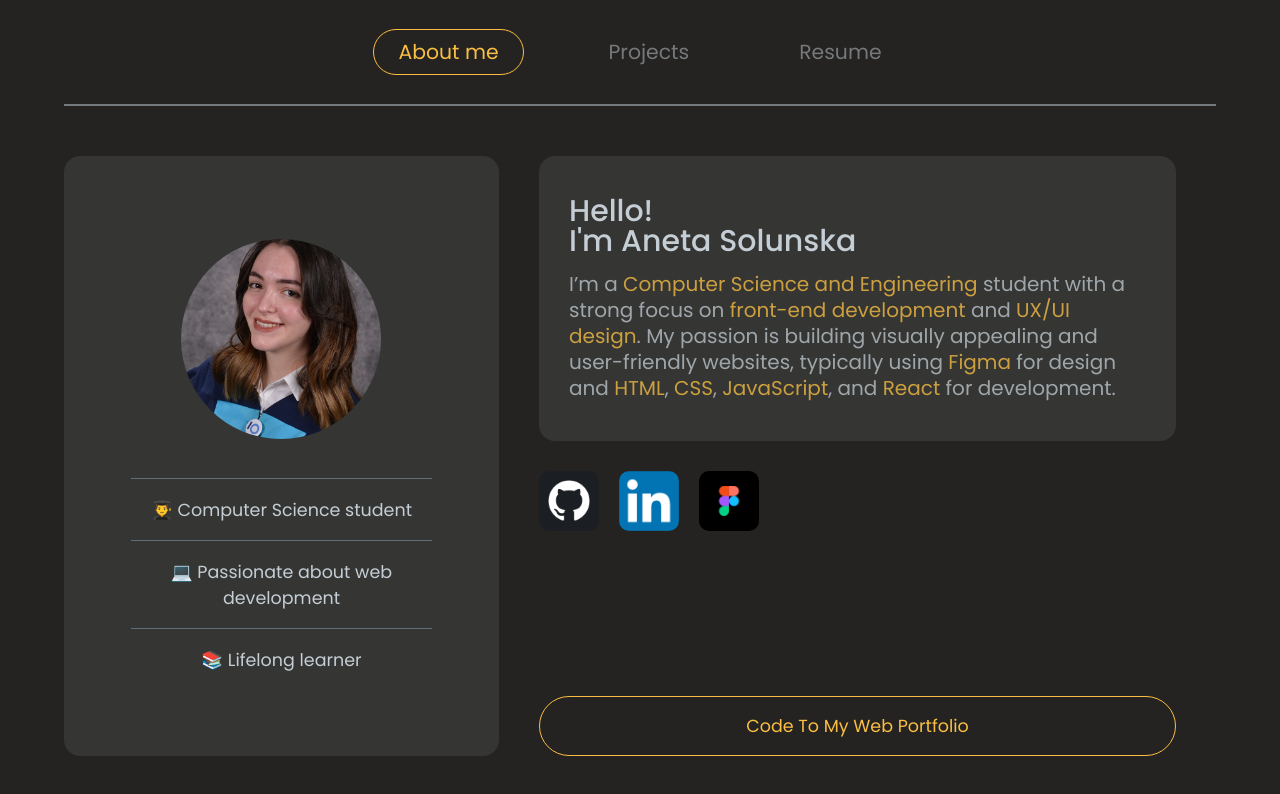
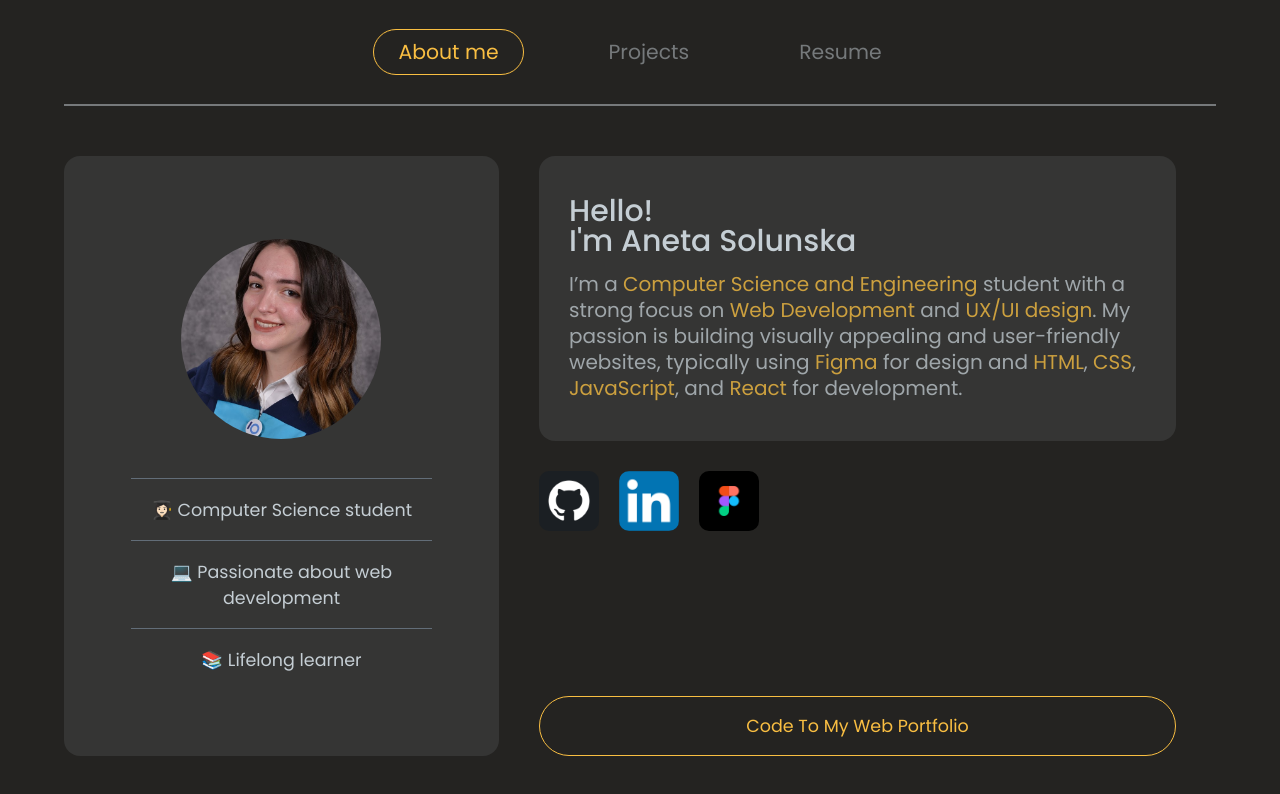
Before and after one commit to Solunska/Portfolio, a React (Vite) app: page / in a window 1280 px wide. Shown: the top 794 px of the page. Built offline with nearby package versions, Linux system fonts and the light colour scheme.

Commit message:
changed contents

```diff
--- a/src/components/AboutMe/Introduction.jsx
+++ b/src/components/AboutMe/Introduction.jsx
@@ -3,7 +3,7 @@ import styles from './Introduction.module.css';
 export default function Introduction({ hiddenParagraph, className }) {
     return <div className={`${styles.container} ${className}`}>
         <p>Hello!</p>
-        <p>I'm Aneta Solunska</p>
-        <p className={hiddenParagraph ? styles.hidden : null}>I’m a <span>Computer Science and Engineering</span> student with a strong focus on <span>front-end development</span> and <span>UX/UI design</span>. My passion is building visually appealing and user-friendly websites, typically using <span>Figma</span> for design and <span>HTML</span>, <span>CSS</span>, <span>JavaScript</span>, and <span>React</span> for development.</p>
+        <p>I&apos;m Aneta Solunska</p>
+        <p className={hiddenParagraph ? styles.hidden : null}>I’m a <span>Computer Science and Engineering</span> student with a strong focus on <span>Web Development</span> and <span>UX/UI design</span>. My passion is building visually appealing and user-friendly websites, typically using <span>Figma</span> for design and <span>HTML</span>, <span>CSS</span>, <span>JavaScript</span>, and <span>React</span> for development.</p>
     </div>
 }
--- a/src/components/AboutMe/SideBar.jsx
+++ b/src/components/AboutMe/SideBar.jsx
@@ -14,7 +14,7 @@ export default function Sidebar() {
                 <div className={styles.profile_photo}></div>
             </div>
             <div className={styles.info_container}>
-                <Info text='👨‍🎓 Computer Science student' classes={styles.info_text} />
+                <Info text='👩🏻‍🎓 Computer Science student' classes={styles.info_text} />
                 <Info text='💻 Passionate about web development' classes={styles.info_text} />
                 <Info text='📚 Lifelong learner' classes={styles.info_text} />
             </div>
```
